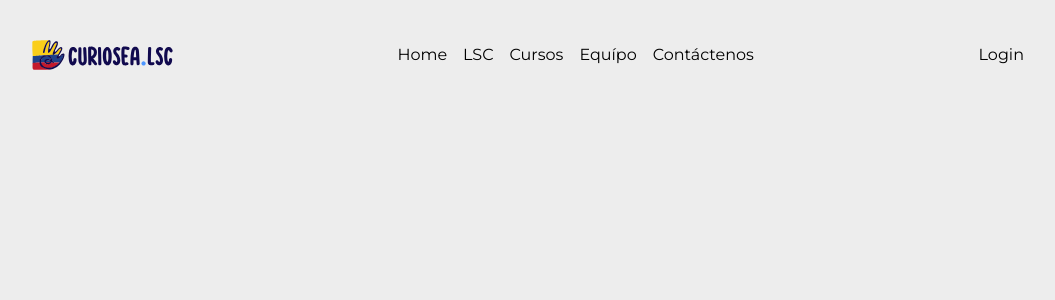
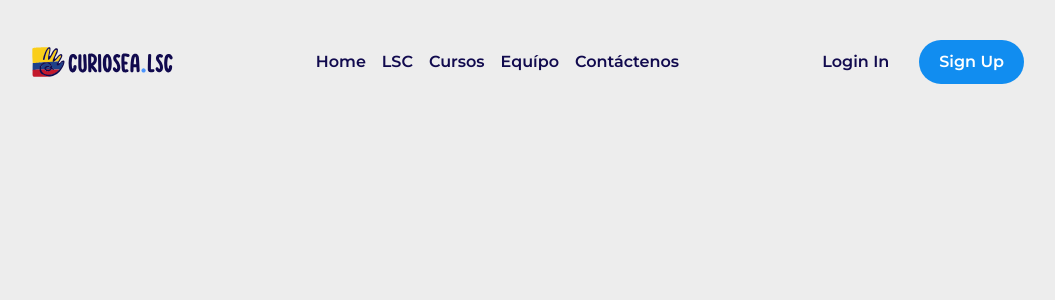
Before and after one commit to VirginiaCreativa/curiosea-lsc, a React app: page / in a window 1280 px wide. Shown: the top 300 px of the page, without its empty margins (112-1167 px from the left). Built offline with nearby package versions, Linux system fonts and the light colour scheme.

Commit message:
Header part 5

```diff
--- a/src/layouts/Login/Login.jsx
+++ b/src/layouts/Login/Login.jsx
@@ -1,5 +1,7 @@
 import React from 'react';
 import styled from 'styled-components';
+
+import Variable from '../../styles/variable';
 
 const LoginStyle = styled.div`
   display: flex;
@@ -8,20 +10,41 @@ const LoginStyle = styled.div`
 `;
 
 const LoginIn = styled.div`
+  button {
+    color: ${Variable.blue};
+    font-weight: 600;
+    margin-right: 30px;
+    :hover {
+      color: ${Variable.blue_ligth};
+    }
 
-
+  }
 `;
 
 const SignUp = styled.div`
+  button {
+    background-color: ${Variable.blue_ligth};
+    color: ${Variable.white};
+    padding: 10px 20px;
+    border-radius: 100px;
+    transition: all 0.1s ease;
+    font-weight: 600;
+    :hover {
+      box-shadow: 0 0 6px 0 rgba(0,0,0, 0.2);
+      background-color: ${Variable.blue};
+    }
+  }
 `;
 
 
 const Login = () => (
   <LoginStyle>
     <LoginIn className="LoginIn">
-      <button type="button">Login</button>
+      <button type="button">Login In</button>
     </LoginIn>
-    <SignUp />
+    <SignUp>
+      <button type="button">Sign Up</button>
+    </SignUp>
   </LoginStyle>
 );
 
--- a/src/layouts/Navigation/Navigation.jsx
+++ b/src/layouts/Navigation/Navigation.jsx
@@ -1,7 +1,23 @@
 import React from 'react';
+import styled from 'styled-components';
 
+import Variable from '../../styles/variable';
+
+const NavStyle = styled.div`
+  display: flex;
+  align-content: center;
+  align-items:  center;
+  ul {
+    li {
+      a {
+        font-weight: 600;
+        color: ${Variable.blue};
+      }
+    }
+  }
+`;
 const Navigation = () => (
-  <nav className="flex items-center">
+  <NavStyle className="flex items-center">
     <div className="block md:hidden">
       <button type="button">--</button>
     </div>
@@ -15,7 +31,7 @@ const Navigation = () => (
       </ul>
 
     </div>
-  </nav>
+  </NavStyle>
 );
 
 export default Navigation;
--- a/src/styles/variable.js
+++ b/src/styles/variable.js
@@ -2,6 +2,7 @@ const color = {
   red: '#F23557',
   yellow: '#F0D43A',
   blue: '#110a4e',
+  white: '#fff',
   blue_ligth: '#118DF0',
   blue_dark: '#004182',
   grey_1: '#F7F7F7',
```
